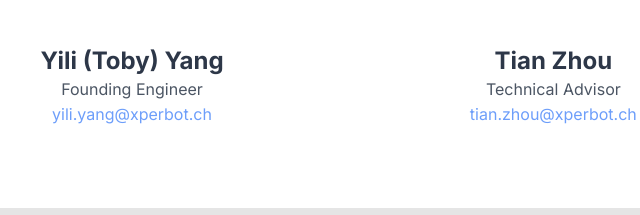
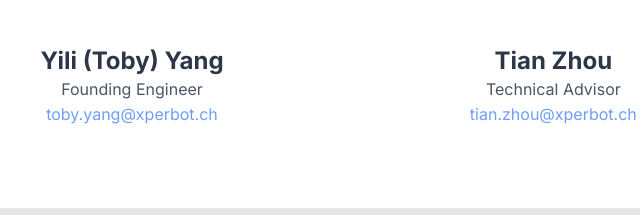
Before and after one commit to guidoputignano/Xperbot_website, a plain HTML site: page index.html in a window 1280 px wide. Shown: the part 2022-2237 px from the top of the page, 508-1148 px from the left. Drawn offline with nearby package versions, Linux system fonts and the light colour scheme.

Commit message:
Update index.html

```diff
--- a/index.html
+++ b/index.html
@@ -300,7 +300,7 @@
             <div class="text-center">
                 <h3 class="text-2xl font-bold text-xperbot-dark-blue">Yili (Toby) Yang</h3>
                 <p class="text-gray-600">Founding Engineer</p>
-                <a href="mailto:yili.yang@xperbot.ch" class="text-xperbot-bright-blue hover:underline">yili.yang@xperbot.ch</a>
+                <a href="mailto:toby.yang@xperbot.ch" class="text-xperbot-bright-blue hover:underline">toby.yang@xperbot.ch</a>
             </div>
             <!-- Tian Zhou -->
             <div class="text-center">
```
